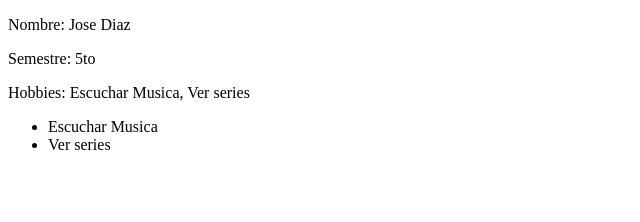
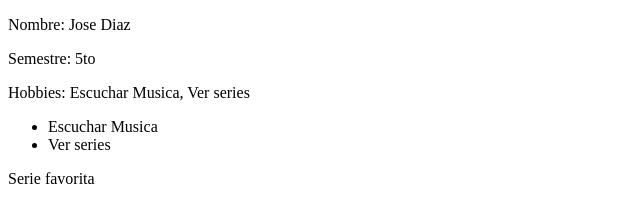
Before and after one commit to JoseMDR19/Taller_Git_Github_y_Netlify, a plain HTML site: page index.html in a window 1280 px wide. Shown: the whole page, without its empty margins (0-640 px from the left). Drawn offline with Linux system fonts and the light colour scheme.

Commit message:
Anadir Series Favoritas

```diff
--- a/index.html
+++ b/index.html
@@ -12,6 +12,9 @@
     <ul>
         <li>Escuchar Musica</li>
         <li>Ver series</li>
+    </ul>
+    <p>Serie favorita</p>
+
 
 
 </body>
```
